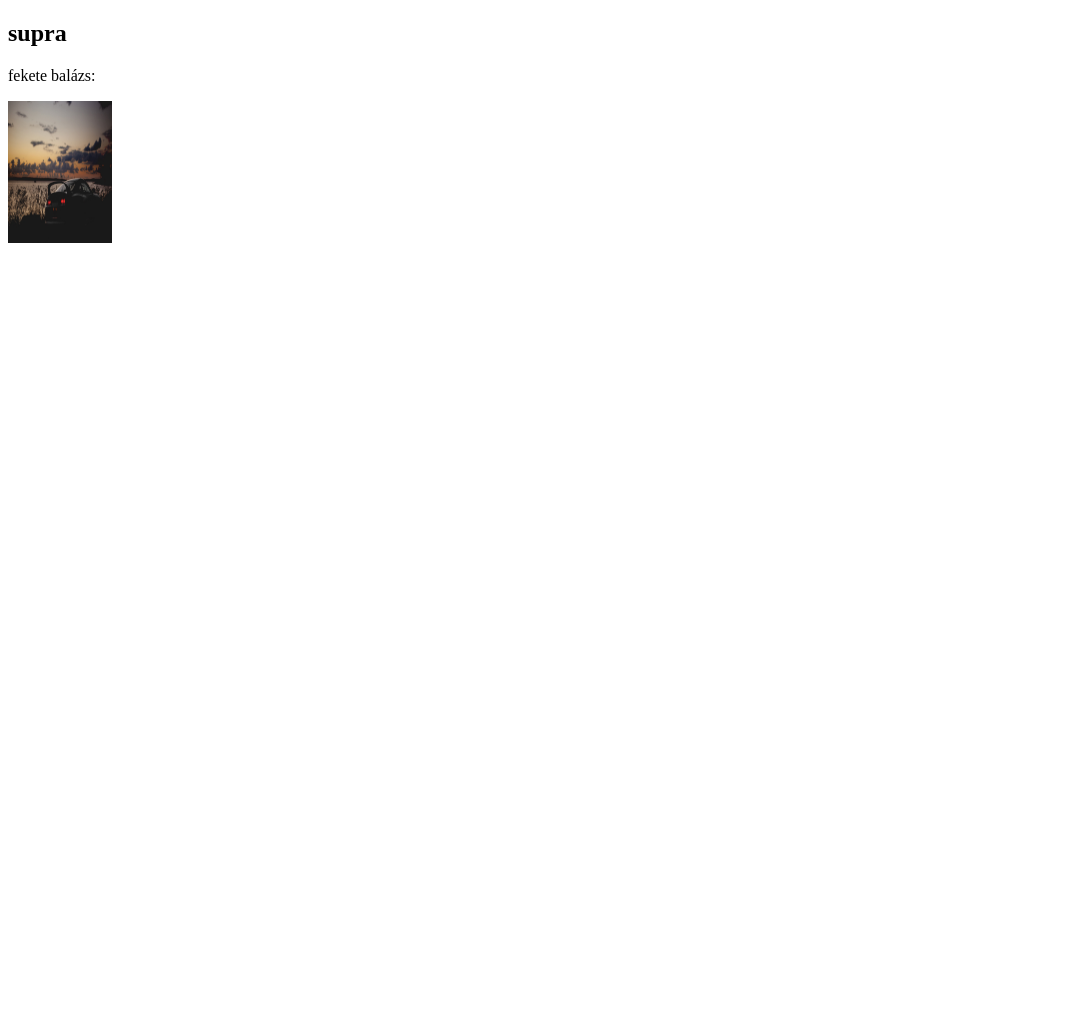
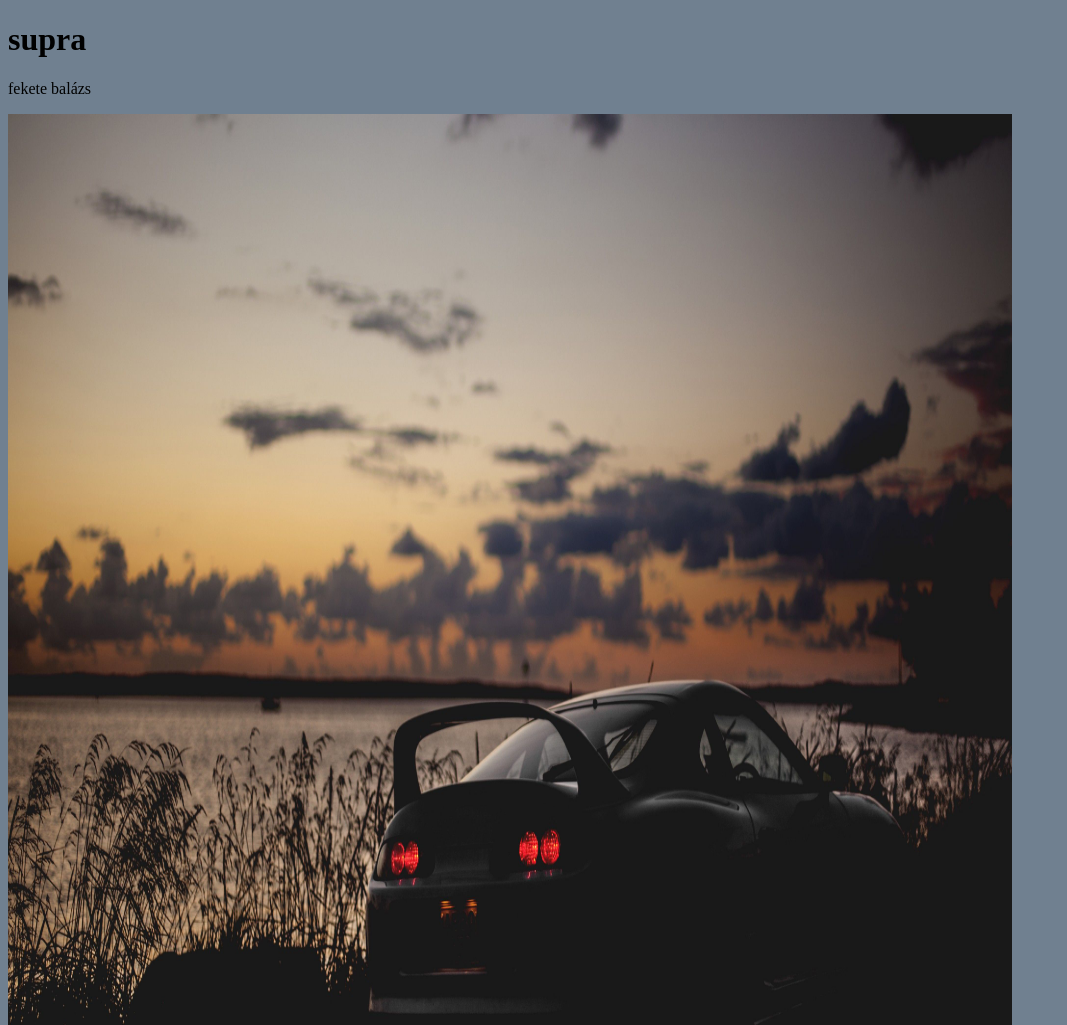
Before and after one commit to F-Balalzs/itthon, a plain HTML site: page index.html in a window 1280 px wide. Shown: the top 1025 px of the page, without its empty margins (0-1067 px from the left). Before the commit the page ends 800 px from the top, so only its background shows below. Drawn offline with Linux system fonts and the light colour scheme.

Commit message:
Update index.html

```diff
--- a/index.html
+++ b/index.html
@@ -2,10 +2,13 @@
 <html>
 <body>
 
-<h2>supra</h2>
-<p>fekete balázs:</p>
+<h1 style="color: black;">supra</h1>
+<p style="color: black;">fekete balázs</p>
 
-<img src="wp8754936.jpg" alt="W3Schools.com" width="104" height="142">
+<img src="wp8754936.jpg" alt="W3Schools.com" width="1004" height="1042">
+
+<body style="background-color: slategray;"></body>
 
 </body>
+</body>
 </html>
```
